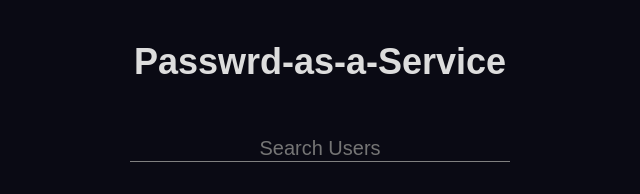
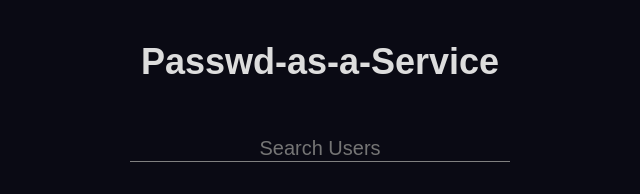
Before and after one commit to corlinp/passwd-as-a-service, a plain HTML site: page web/index.html in a window 1280 px wide. Shown: the whole page, without its empty margins (320-960 px from the left). Drawn offline with nearby package versions, Linux system fonts and the light colour scheme.

Commit message:
fix typo

```diff
--- a/web/index.html
+++ b/web/index.html
@@ -3,7 +3,7 @@
 <head>
     <meta charset="utf-8">
     <meta name="viewport" content="width=device-width, initial-scale=1">
-    <title>Passwrd as a Service</title>
+    <title>Passwd as a Service</title>
     <style type="text/css">
         a:link {
             text-decoration: none;
@@ -58,7 +58,7 @@
 </head>
 
 <body>
-    <h1>Passwrd-as-a-Service</h1>
+    <h1>Passwd-as-a-Service</h1>
     <br>
     <div>
         <input id="input-text" type="text" autocomplete="off"
```
